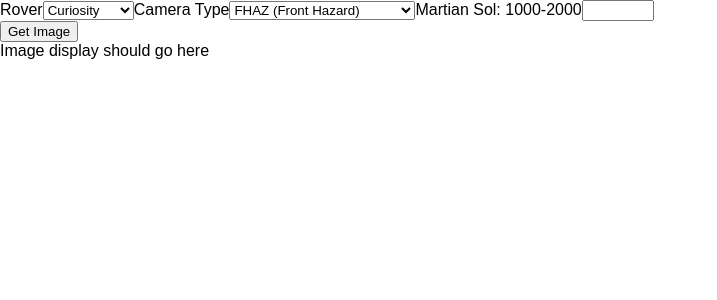
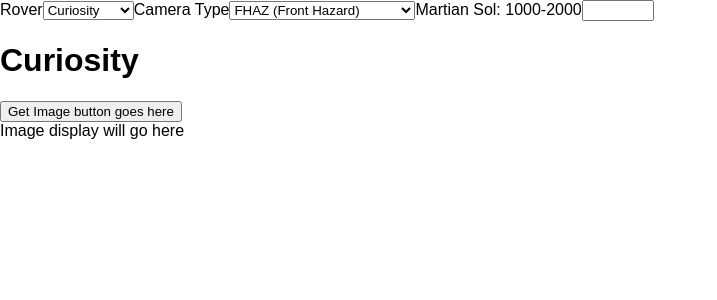
Before and after one commit to cayates/mars-rover-application, a React (Create React App) app: page / in a window 1280 px wide. Shown: the top 300 px of the page, without its empty margins (0-717 px from the left). Built offline with nearby package versions, Linux system fonts and the light colour scheme; no server answers.

Commit message:
rover is dynamically updating on the page based off of the rover selected in the form

```diff
--- a/src/components/GetImageButton.js
+++ b/src/components/GetImageButton.js
@@ -10,7 +10,7 @@ export default class GetImageButton extends Component{
     render(){
         return(
             <div>
-                <button>Get Image</button>
+                <button>Get Image button goes here</button>
             </div>
         )
     }
--- a/src/components/GetImageForm.js
+++ b/src/components/GetImageForm.js
@@ -49,6 +49,7 @@ export default class GetImageForm extends Component{
             <label htmlFor="sol">Martian Sol: 1000-2000</label>
             <input onChange={this.handleSolChange} value={this.state.value} type="number" max="2000" min="1000"/>
             </form>
+            <h1>{this.state.rover}</h1>
             <GetImageButton
 
             />
--- a/src/components/ImageDisplay.js
+++ b/src/components/ImageDisplay.js
@@ -10,7 +10,7 @@ export default class ImageDisplay extends Component{
     render(){
         return(
             <div>
-                Image display should go here
+                Image display will go here
             </div>
         )
     }
```
